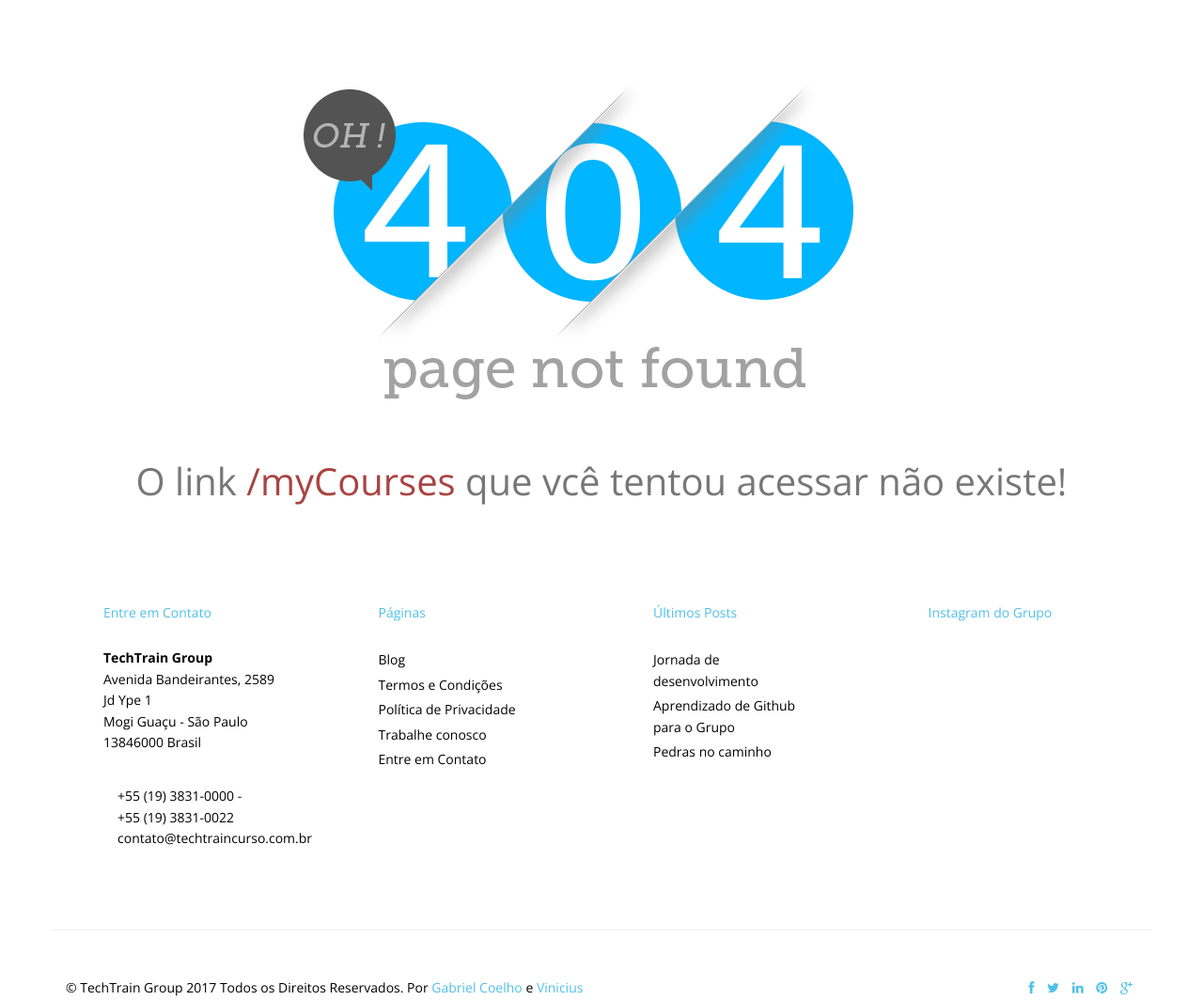
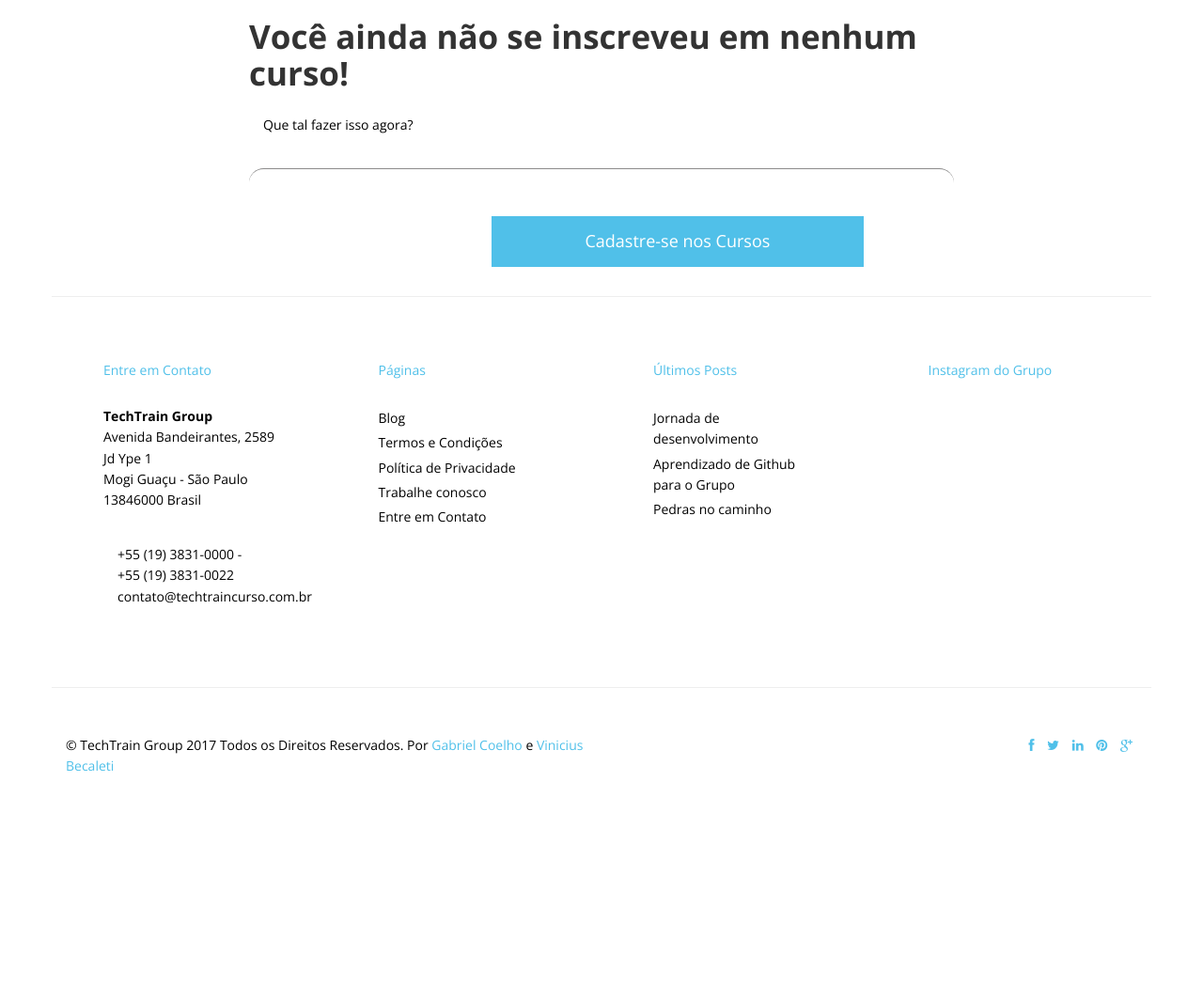
Before and after one commit to GabrielCoelho/TechTrain, a PHP site: page /myCourses in a window 1280 px wide. Shown: the part 118-1182 px from the top of the page at 94% size. After the commit the page ends 939 px from the top, so only its background shows below. Run offline with PHP 8.4, Linux system fonts and the light colour scheme.

Commit message:
Created the myCourses page

```diff
--- /dev/null
+++ b/app/views/myCourses.php
@@ -0,0 +1,34 @@
+<div class="container">
+  <div class="row">
+    <!-- PHP if para verificar se já se cadastrou
+  em algum curso. Se sim, vai pro for, se não mostra
+abaixo -->
+    <div class="col-lg-8 col-lg-offset-2 col-xs-10 col-xs-offset-1 courses">
+      <h1 class="noCurse">
+        Você ainda não se inscreveu em nenhum curso!
+      </h1>
+      <p>
+        Que tal fazer isso agora?
+      </p>
+      <hr class="style18">
+
+      <div class="col-lg-8 col-lg-offset-2 col-xs-10 col-xs-offset-1">
+        <button class="btn btn-primary btn-lg center" name="button">Cadastre-se nos Cursos</button>
+      </div>
+    </div>
+    <!-- PHP for para repetir o código a seguir
+  pegando a query e exibindo os cursos cadastrados -->
+
+    <div class="col-lg-4 col-sm-2 col-xs-1">
+
+    </div>
+
+
+  </div>
+</div>
+
+<div class="container">
+  <div class="row">
+    <hr>
+  </div>
+</div>
--- a/public/css/style.css
+++ b/public/css/style.css
@@ -827,3 +827,34 @@ footer .widget ul li a {
 	border-bottom: 2px solid #1aa1d2;
 
 }
+
+.noCurse{
+	background-color: background-color: rgba(226, 88, 203, 0.28);
+	font-size: 2.5em;
+	font-weight: 700;
+	color: #333;
+}
+
+hr.style18 {
+  height: 30px;
+  border-style: solid;
+  border-color: #8c8b8b;
+  border-width: 1px 0 0 0;
+  border-radius: 20px;
+}
+hr.style18:before {
+  display: block;
+  content: "";
+  height: 30px;
+  margin-top: -31px;
+  border-style: solid;
+  border-color: #8c8b8b;
+  border-width: 0 0 1px 0;
+  border-radius: 20px;
+}
+
+.center{
+	text-align: center;
+	padding: 15px 100px;
+	margin-left: 25%;
+}
--- a/routes.php
+++ b/routes.php
@@ -24,9 +24,9 @@ switch ($uri) {
 	case '/login':
 		$loginController->login();
 		break;
-	// case '/editProfile':
-	// 	require './app/views/.php';
-	// 	break;
+	case '/myCourses':
+		require './app/views/myCourses.php';
+		break;
 
 	// case '/myProfile':
 	// 	require './app/views/.php';
```
Also changed, not shown: app/Controller/EditController.php (added, +18 -0 lines).
